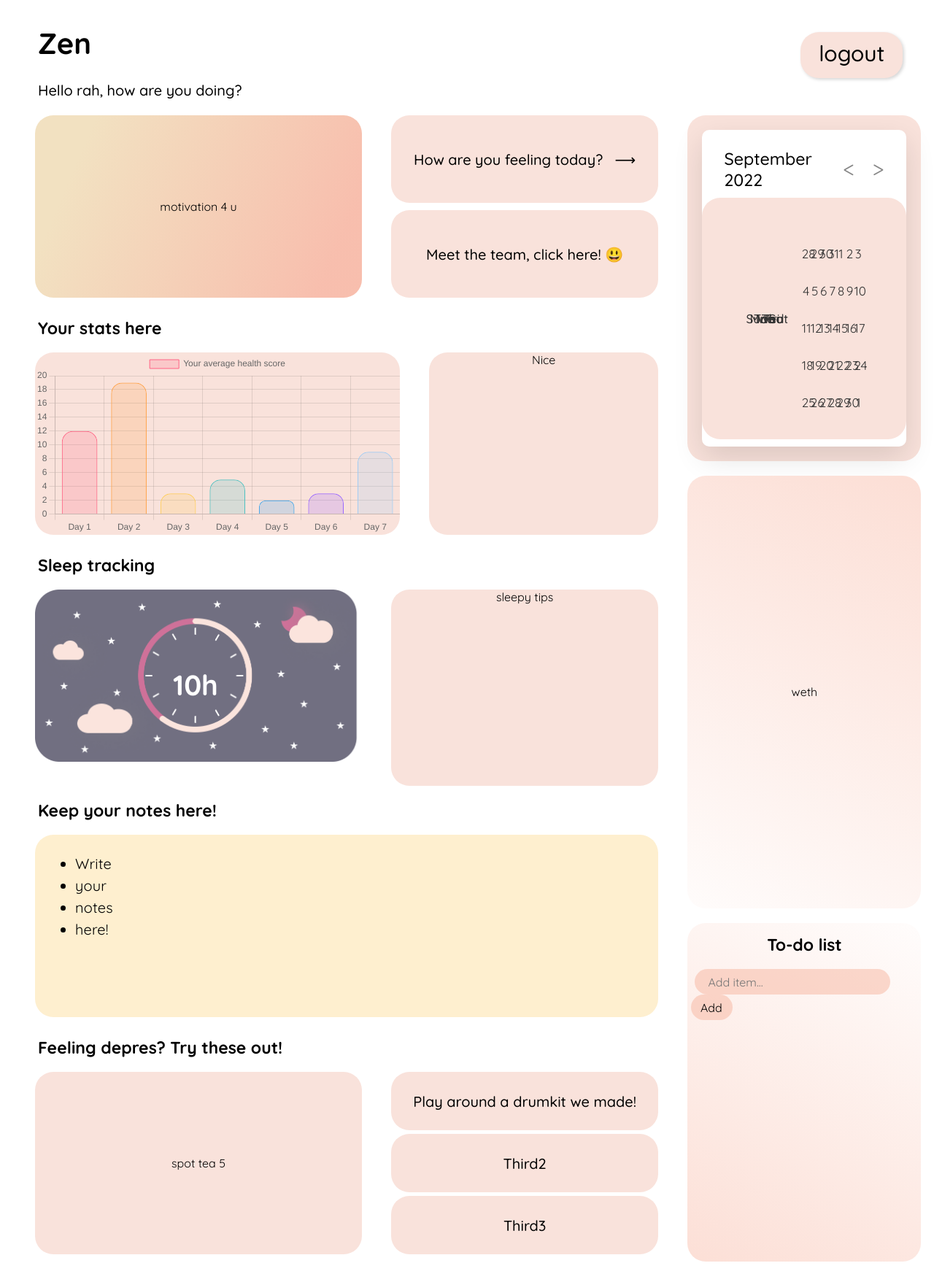
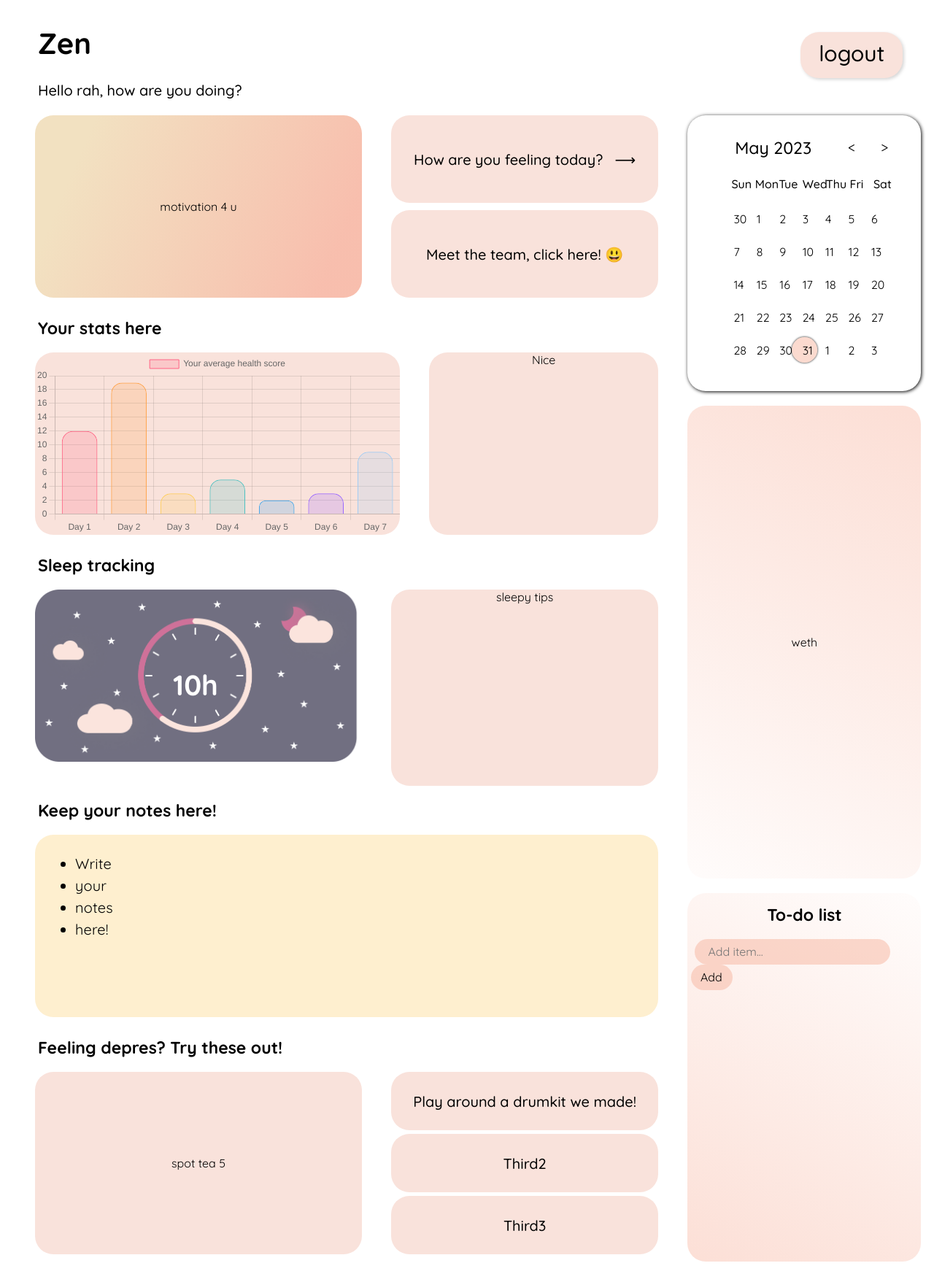
Before and after one commit to rah757/Zen, a Flask app: template templates/index.html in a window 1280 px wide. Shown: the whole page at 73% size. Run offline with Flask 3, Linux system fonts and the light colour scheme; the template is opened without the code that fills it, so the values that code supplies are empty.

Commit message:
added calendar

```diff
--- a/static/css/cal.css
+++ b/static/css/cal.css
@@ -1,91 +1,124 @@
+html {
+  overflow: scroll;
+  overflow-x: hidden;
+}
+::-webkit-scrollbar {
+  width: 10px;  /* Remove scrollbar space */
+  background: transparent;  /* Optional: just make scrollbar invisible */
+}
+/* Optional: show position indicator in red */
+::-webkit-scrollbar-thumb {
+  background-color: white;
+  border-radius: 25px;
+}
+
+
 *{
     box-sizing: border-box;
 }
 
 .wrapper{
-    width: 450px;
+  width: 369px;
+  min-height: 369px;
   background: #fff;
-    border-radius: 10px;
-    box-shadow: 0 15px 40px rgba(0,0,0,0.12);
+  border-radius: 25px;
+  box-shadow: 1px 1px 5.69px;
 }
+
 .wrapper header{
   display: flex;
   align-items: center;
-    padding: 25px 30px 10px;
+  padding: 25px 30px 0px;
   justify-content: space-between;
+  margin-bottom: -15px;
 }
-  header .icons{
-    display: flex;
+
+.current-date{
+  font-size: 1.45rem;
+  font-weight: 500;
 }
+
 header .icons span{
-    height: 38px;
-    width: 38px;
+  height: 30px;
+  width: 30px;
   margin: 0 1px;
-    cursor: pointer;
-    color: #878787;
   text-align: center;
+  font-size: 1.2rem;
   line-height: 38px;
-    font-size: 1.9rem;
-    user-select: none;
   border-radius: 50%;
+  padding: 7px;
+  padding-right: 14.2px;
+  padding-left: 14.2px;
+  background:white;
 }
-  .icons span:last-child{
-    margin-right: -10px;
-  }
+
 header .icons span:hover{
   background: #f2f2f2;
 }
-  header .current-date{
-    font-size: 1.45rem;
+
+.calendar{
+  padding: 20px;
+  border-radius: 50px;
+}
+
+.calendar ul{
+  display: flex;
+  list-style: none;
+  flex-wrap: wrap;
+}
+
+.calendar .weeks{
+  margin-right: 13px;
+  margin-bottom: -13px;
+}
+
+.calendar .weeks li{
   font-weight: 500;
 }
-  .calendar{
-    padding: 20px;
+
+.calendar .days{
+  margin-bottom: 10px;
+  margin-right: 20px;
+  text-indent: 3px;
 }
-  .calendar ul{
-    display: flex;
-    flex-wrap: wrap;
-    list-style: none;
-    text-align: center;
+
+
+.calendar ul li{
+  width: calc(100%/7);
+  position: relative;
 }
-  .calendar .days{
-    margin-bottom: 20px;
+
+.calendar .days li{
+  cursor: pointer;
+  margin-top: 25px;
+  z-index: 1;
 }
-  .calendar li{
-    color: #333;
-    width: calc(100% / 7);
-    font-size: 1.07rem;
+
+.calendar .days li .inactive{
+  color:#aaa;
 }
-  .calendar .weeks li{
-    font-weight: 500;
-    cursor: default;
+
+.calendar .days li .active{
+  color:#fff;
 }
-  .calendar .days li{
-    z-index: 1;
-    cursor: pointer;
-    position: relative;
-    margin-top: 30px;
-  }
-  .days li.inactive{
-    color: #aaa;
-  }
-  .days li.active{
-    color: #fff;
-  }
-  .days li::before{
+
+.calendar .days li::before{
   position: absolute;
   content: "";
-    left: 50%;
-    top: 50%;
-    height: 40px;
-    width: 40px;
+  height: 35px;
+  width: 35px;
+  top: 30%;
+  left: 20%;
+  transform: translate(-51%, -40%);
+  border-radius: 50%;
   z-index: -1;
-    border-radius: 50%;
-    transform: translate(-50%, -50%);
 }
-  .days li.active::before{
-    background: #9B59B6;
-  }
-  .days li:not(.active):hover::before{
+
+.calendar .days li:hover::before{
   background: #f2f2f2;
 }
+
+.calendar .days li.active::before{
+  background: rgba(248, 181, 160, 0.5);
+  box-shadow: 0px 0px 3px;
+}
--- a/static/css/stylemain.css
+++ b/static/css/stylemain.css
@@ -215,14 +215,13 @@ p {
     background-color: #F9E2DB;
 }
 
-.calendar {
+.cal {
     display: flex;
     flex-basis: 20%;
     border-radius: 25px;
     justify-content: center;
     align-items: center;
     margin-bottom: 10px;
-    background-color: #F9E2DB;
 }
 
 .weather {
@@ -365,6 +364,3 @@ a:active {
     flex-wrap: wrap;
     justify-content: flex-start;
 }
-
-
-/* calendar */
--- a/templates/index.html
+++ b/templates/index.html
@@ -108,7 +108,7 @@
     </div>
     <div class="right-container">
 
-            <div class="calendar">
+            <div class="cal">
                 <div class="wrapper">
                     <header>
                       <p class="current-date">September 2022</p>
@@ -128,10 +128,10 @@
                         <li>Sat</li>
                       </ul>
                       <ul class="days">
-                        <li>28</li>
-                        <li>29</li>
-                        <li>30</li>
-                        <li>31</li>
+                        <li class="inactive">28</li>
+                        <li class="inactive">29</li>
+                        <li class="inactive">30</li>
+                        <li class="inactive">31</li>
                         <li>1</li>
                         <li>2</li>
                         <li>3</li>
@@ -151,7 +151,7 @@
                         <li>17</li>
                         <li>18</li>
                         <li>19</li>
-                        <li>20</li>
+                        <li class="active">20</li>
                         <li>21</li>
                         <li>22</li>
                         <li>23</li>
@@ -162,7 +162,7 @@
                         <li>28</li>
                         <li>29</li>
                         <li>30</li>
-                        <li>1</li>
+                        <li class="inactive">1</li>
                       </ul>
                       <ul class="days"></ul>
                     </div>
@@ -186,7 +186,7 @@
     </div>
     </div>
 
-    <!-- <script src="../static/js/cal.js"></script> -->
+    <script src="../static/js/cal.js"></script>
     <script src="https://cdn.jsdelivr.net/npm/chart.js"></script>
     <script src="../static/js/scriptbarchart.js"></script>
     <script src="../static/js/scripttodo.js"></script>
```
Lines whose indentation alone changed are shown as unchanged.
